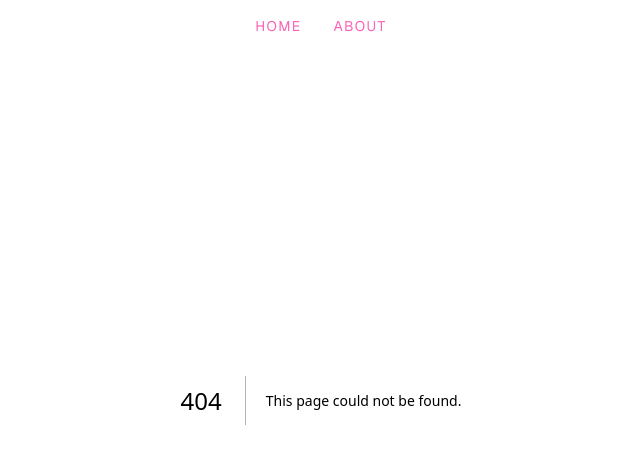
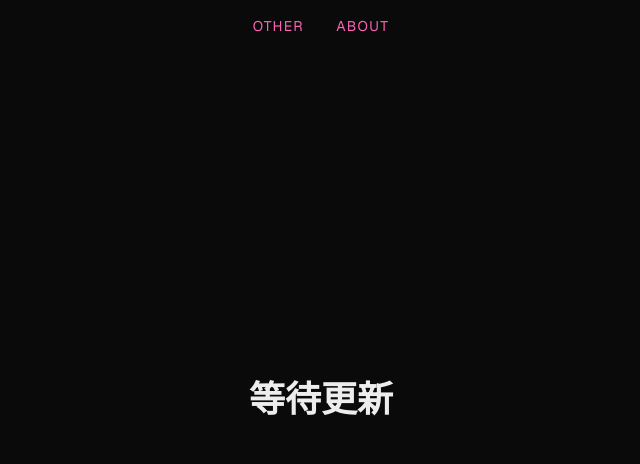
Before and after one commit to Sha-rky/portfolio, a Next.js app: page /other in a window 1280 px wide. Before the commit this address had no page. Shown: the top 464 px of the page, without its empty margins (319-959 px from the left). Built offline with nearby package versions, Linux system fonts and the light colour scheme; a web font is replaced by a local one.

Commit message:
[feat] static export

```diff
--- a/app/home/page.tsx
+++ /dev/null
@@ -1,15 +0,0 @@
-"use client"
-
-import Hero from "@/components/hero";
-import ProjectGrid from "@/components/project-grid";
-import NeonBackground from "@/components/neon-background";
-
-export default function Home() {
-	return (
-		<>
-			<Hero />
-			<NeonBackground />
-			<ProjectGrid />
-		</>
-	);
-}
--- /dev/null
+++ b/app/other/page.tsx
@@ -0,0 +1,9 @@
+
+
+export default function Other() {
+    return (
+        <>
+            <h1 className="text-4xl font-bold text-center flex justify-center items-center h-screen">等待更新</h1>
+        </>
+    )
+};
--- a/app/page.tsx
+++ b/app/page.tsx
@@ -1,7 +1,15 @@
-export default function Root() {
-	return (
-		<>
-			Just a root.
-		</>
-	);
+"use client"
+
+import Hero from "@/components/hero";
+import ProjectGrid from "@/components/project-grid";
+import NeonBackground from "@/components/neon-background";
+
+export default function Home() {
+    return (
+        <>
+            <Hero />
+            <NeonBackground />
+            <ProjectGrid />
+        </>
+    );
 }
--- a/components/navbar.tsx
+++ b/components/navbar.tsx
@@ -16,7 +16,7 @@ export default function Navbar() {
     return (
         <nav className="fixed top-0 w-full p-4 backdrop-blur z-[1000]">
             <div className="flex justify-center gap-8 flex-wrap">
-                {["home", "about"].map((label) => (
+                {["other", "about"].map((label) => (
                     <NavLink key={label} label={label} href={`./${label}#`} />
                 ))}
             </div>
--- a/next.config.ts
+++ b/next.config.ts
@@ -1,15 +1,11 @@
 import type { NextConfig } from "next";
 
 const nextConfig: NextConfig = {
-	async redirects() {
-		return [
-			{
-				source: "/",
-				destination: "/home",
-				permanent: true,
-			},
-		];
-	},
+    // output: 'export', // static export
+    // distDir: 'dist', // output directory
+    // images: {
+    //     unoptimized: true,
+    // },
 };
 
 export default nextConfig;
```
Also changed, not shown: tsconfig.json (+18 -4 lines), 13 other files (tests, documents, lock files or other folders).
